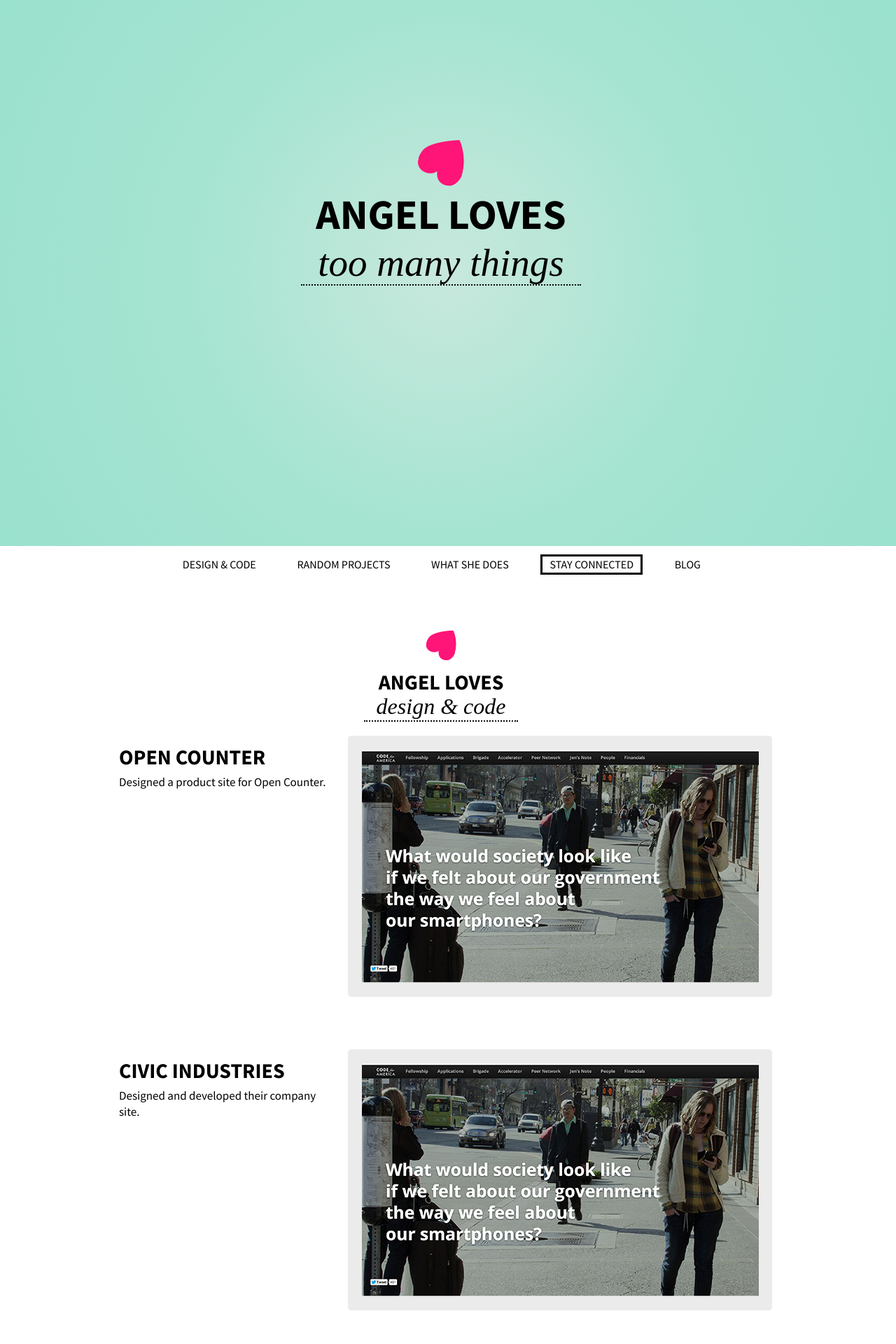
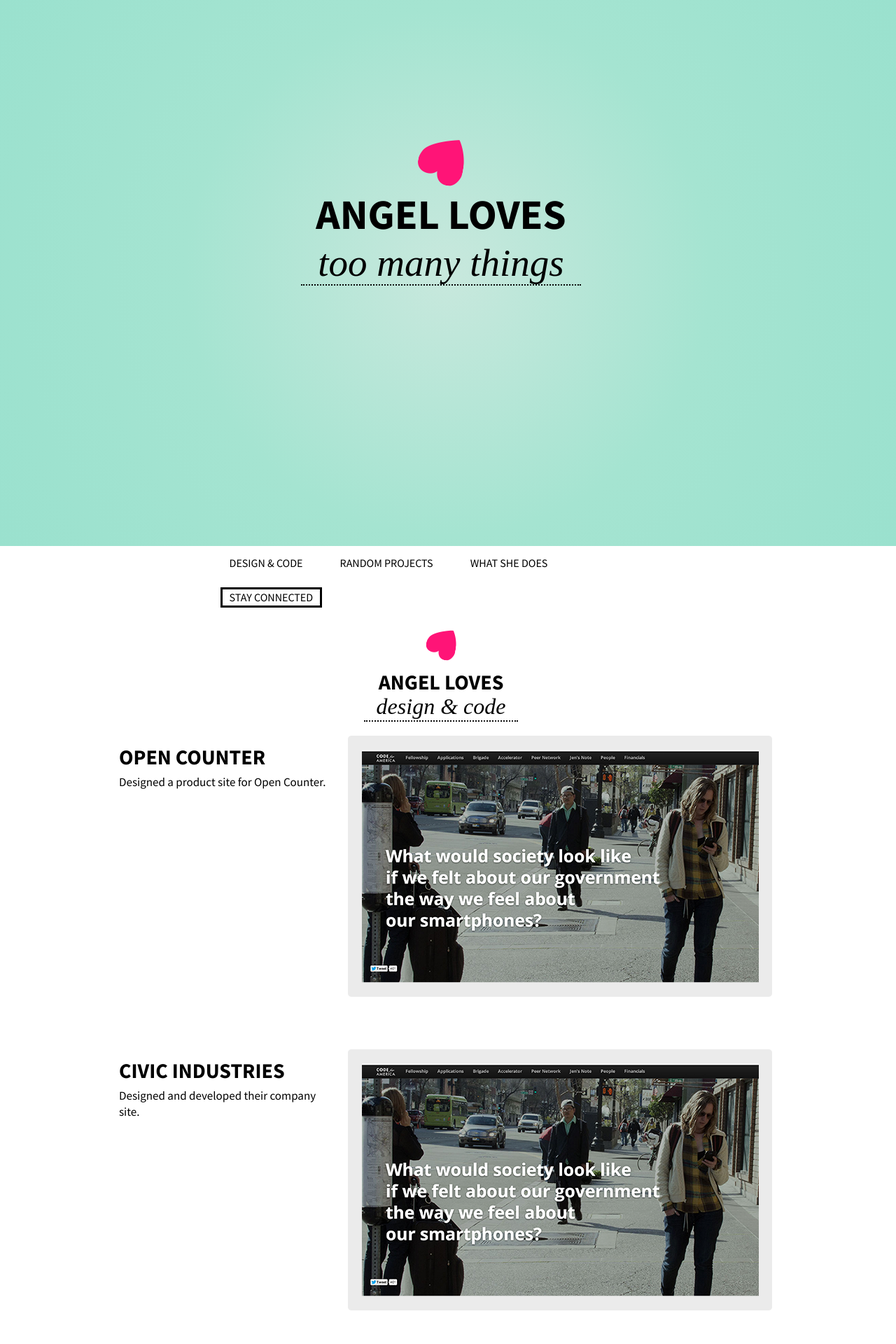
Before and after one commit to ahelkit/angellov.es, a Jekyll site: the page workingforyou/index.html, which Jekyll copies as it is, in a window 1280 px wide. Shown: the top 1920 px of the page at 70% size. Built offline with Jekyll 4.4.1, drawn with Linux system fonts in a browser that asks for light colours; nearby versions of some CDN libraries; comment, search, counter and statistics services are not loaded.

Commit message:
Removed blog from nav for now

```diff
--- a/css/main.css
+++ b/css/main.css
@@ -161,7 +161,7 @@
 
 .navbar .nav {
   float: none;
-  width: 817px;
+  width: 678px;
   margin: 0 auto;
   display: block;
 }
--- a/workingforyou/index.html
+++ b/workingforyou/index.html
@@ -60,7 +60,7 @@
           <li><a  class="smooth" href="#random">Random Projects</a></li>
           <li><a  class="smooth" href="#life">What she does</a></li>
           <li><a  class="smooth" href="#contact">Stay Connected</a></li>
-          <li><a  href="/bloggingsometimes">Blog</a></li>
+          <!-- <li><a  href="/bloggingsometimes">Blog</a></li> -->
         </ul>
       </div>
     </div>
```
Also changed, not shown: 2 other files.
